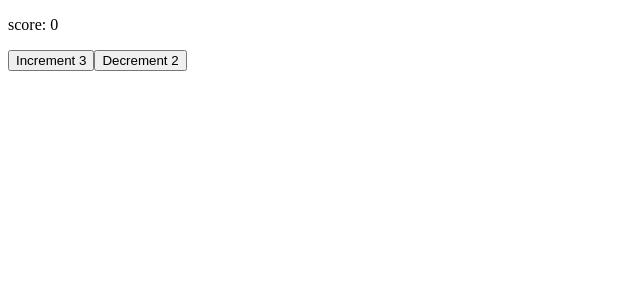
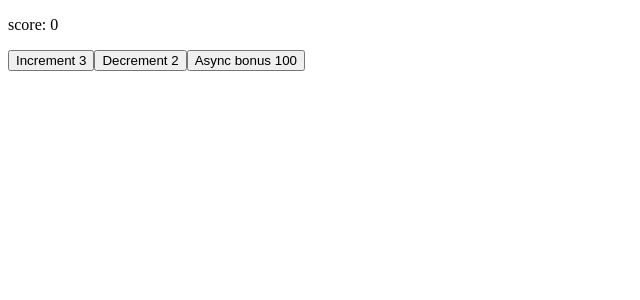
Before and after one commit to solidpeat/typescript-sandbox, a React app: page / in a window 1280 px wide. Shown: the top 300 px of the page, without its empty margins (0-640 px from the left). Built offline with nearby package versions, Linux system fonts and the light colour scheme; the HTML template or start-up script is replaced by a standard one.

Commit message:
非同期処理を実装

```diff
--- a/package.json
+++ b/package.json
@@ -6,6 +6,7 @@
   "scripts": {
     "start": "webpack-dev-server",
     "build": "webpack",
+    "server": "node devServer.es6",
     "test": "echo \"Error: no test specified\" && exit 1"
   },
   "keywords": [],
@@ -13,6 +14,7 @@
   "license": "ISC",
   "devDependencies": {
     "awesome-typescript-loader": "^3.1.2",
+    "express": "^4.15.2",
     "html-webpack-plugin": "^2.28.0",
     "pug": "^2.0.0-beta11",
     "pug-loader": "^2.3.0",
@@ -22,10 +24,12 @@
     "webpack-dev-server": "^2.4.2"
   },
   "dependencies": {
+    "@types/isomorphic-fetch": "0.0.33",
     "@types/react": "^15.0.18",
     "@types/react-dom": "^0.14.23",
     "@types/react-redux": "^4.4.38",
     "@types/redux": "^3.6.0",
+    "isomorphic-fetch": "^2.2.1",
     "react": "^15.4.2",
     "react-dom": "^15.4.2",
     "react-redux": "^5.0.3",
--- a/src/counter/Counter.tsx
+++ b/src/counter/Counter.tsx
@@ -6,10 +6,16 @@ interface Props {
   actions: ActionDispatcher;
 }
 
-export default (props: Props) => (
+export default (props: Props) => {
+  const loading = (props.value.loadingCount === 0) ? null : <p>Loading...</p>;
+
+  return (
     <div>
+      {loading}
       <p>score: {props.value.num}</p>
       <button onClick={() => props.actions.increment(3)}>Increment 3</button>
       <button onClick={() => props.actions.decrement(2)}>Decrement 2</button>
+      <button onClick={() => props.actions.fetchAmount()}>Async bonus 100</button>
     </div>
   );
+};
--- a/src/counter/module.ts
+++ b/src/counter/module.ts
@@ -1,7 +1,14 @@
+import 'isomorphic-fetch';
+
 // constants
 export interface CounterState {
   num: number;
+  loadingCount: number;
 };
+
+interface JsonObject {
+  amount: number;
+}
 
 interface MyAction {
   type: string;
@@ -11,9 +18,17 @@ interface MyAction {
 class ActionTypes {
   static INCREMENT = 'counter/increment';
   static DECREMENT = 'counter/decrement';
+  static FETCH_REQUEST_START = 'counter/fetch_request_start';
+  static FETCH_REQUEST_FINISH = 'counter/fetch_request_finish';
 };
 
 // ActionDispatcher
+const myHeaders = new Headers({
+  'Content-Type': 'application/json',
+  'Accept': 'application/json',
+  'X-Requested-With': 'XMLHttpRequest',
+});
+
 export class ActionDispatcher {
   private dispatch: (action: any) => any;
 
@@ -28,17 +43,44 @@ export class ActionDispatcher {
   public decrement(amount: number) {
     this.dispatch({ type: ActionTypes.DECREMENT, amount: amount })
   }
+
+  public async fetchAmount(): Promise<void> {
+    this.dispatch({type: ActionTypes.FETCH_REQUEST_START});
+
+    try {
+      const response: Response = await fetch('//localhost:3000/api/count', {
+        method: 'GET',
+        headers: myHeaders,
+        // credentials: 'include',
+      });
+
+      if (response.status === 200) { //2xx
+        const json: JsonObject = await response.json();
+        this.dispatch({type: ActionTypes.INCREMENT, amount: json.amount})
+      } else {
+        throw new Error(`illegal status code: ${response.status}`);
+      }
+    } catch (err) {
+      console.error(err);
+    } finally {
+      this.dispatch({type: ActionTypes.FETCH_REQUEST_FINISH})
+    }
+  }
 }
 
 // reducer
-const initialState: CounterState = { num: 0 };
+const initialState: CounterState = { num: 0, loadingCount: 0 };
 
 export default function reducer(state: CounterState = initialState, action: MyAction): CounterState {
   switch (action.type) {
     case ActionTypes.INCREMENT:
-      return { num: state.num + action.amount };
+      return Object.assign({}, state, { num: state.num + action.amount });
     case ActionTypes.DECREMENT:
-      return { num: state.num - action.amount };
+      return Object.assign({}, state, { num: state.num - action.amount });
+    case ActionTypes.FETCH_REQUEST_START:
+      return Object.assign({}, state, { loadingCount: state.loadingCount + 1 });
+    case ActionTypes.FETCH_REQUEST_FINISH:
+      return Object.assign({}, state, { loadingCount: state.loadingCount - 1 });
     default:
       return state;
   }
--- a/tsconfig.json
+++ b/tsconfig.json
@@ -6,7 +6,8 @@
     "module": "es6",
     "target": "es5",
     "jsx": "react",
-    "moduleResolution": "node"
+    "moduleResolution": "node",
+    "lib": ["DOM", "ES5", "ScriptHost", "ES2015"]
   },
   "files": [
     "./src/index.tsx"
```
Also changed, not shown: 2 other files (tests, documents, lock files or other folders). Lines whose indentation alone changed are shown as unchanged.
